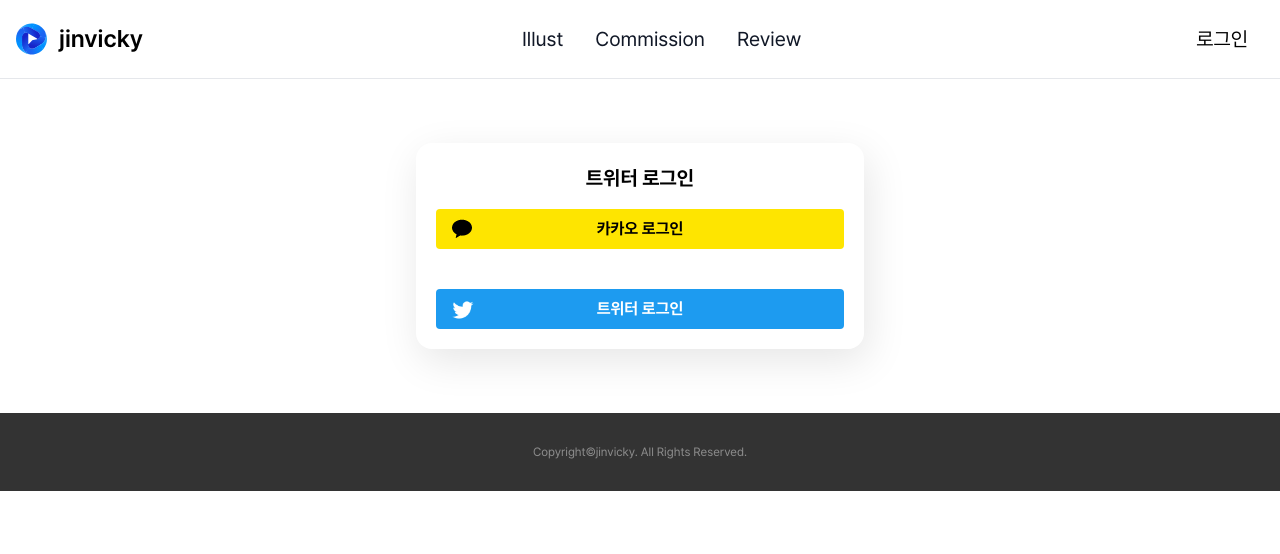
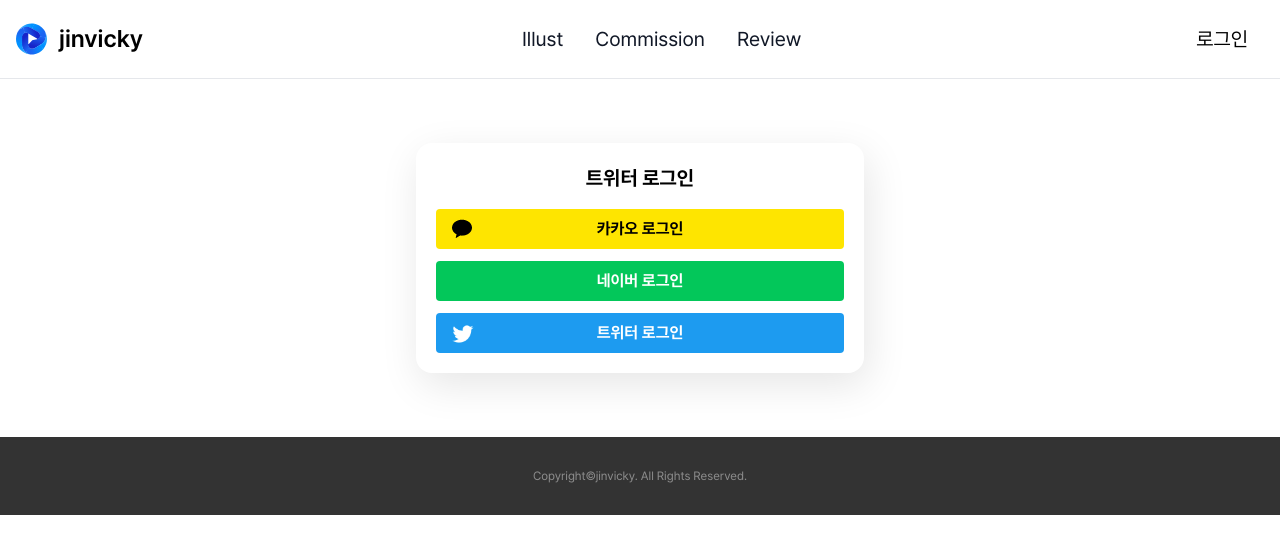
Before and after one commit to CM-WORLD/FRONT-END, a React (Create React App) app: page /sign/in in a window 1280 px wide. Shown: the top 554 px of the page. Built offline with nearby package versions, Linux system fonts and the light colour scheme; no server answers.

Commit message:
Feat: 네이버 버튼 색깔, ui 기본 추가

```diff
--- a/src/libs/locale/locale_en.json
+++ b/src/libs/locale/locale_en.json
@@ -5,6 +5,7 @@
     "logout": "Sign up",
     "twitter": "Twitter",
     "kakao": "Kakao",
+    "naver": "Naver",
     "cms_history": "Commission Applications",
     "cms_apply": "Apply for Commission",
     "payment": "Payment",
--- a/src/libs/locale/locale_ko.json
+++ b/src/libs/locale/locale_ko.json
@@ -5,6 +5,7 @@
     "logout": "로그아웃",
     "twitter_login": "트위터 로그인",
     "kakao_login": "카카오 로그인",
+    "naver_login": "네이버 로그인",
     "cms_apply_history": "커미션 신청 내역",
     "cms_apply": "커미션 신청",
     "payment": "결제",
--- a/src/routers/signIn/loading/SigninTwitterLoading.tsx
+++ b/src/routers/signIn/loading/SigninTwitterLoading.tsx
@@ -19,6 +19,16 @@ const SigninTwitterLoading = () => {
       },
       (data) => {
         console.log("success", data);
+
+        window.location.href = "/";
+        // const referer = localStorage.getItem("referer");
+      // if (
+      //   referer === null ||
+      //   referer === "/login/kakao" ||
+      //   referer === "/sign/in"
+      // ) {
+      //   window.location.href = "/";
+      // } else window.location.href = referer;
       },
       (data) => {
         console.log("error: ", data);
--- a/src/routers/signIn/page/component/index.tsx
+++ b/src/routers/signIn/page/component/index.tsx
@@ -56,7 +56,9 @@ const LoginBtnsComponent = () => {
           </div>
         </Button>
 
-        <Button onClick={() => loginButtonHandler(EAccountType.Naver)}>
+        <Button
+          className="cursor-pointer bg-naver"
+        onClick={() => loginButtonHandler(EAccountType.Naver)}>
           <Locale k="naver_login" />
         </Button>
         <Button
--- a/tailwind.config.js
+++ b/tailwind.config.js
@@ -12,6 +12,7 @@ module.exports = {
         'mint': '#17d1c2',
         'kakao': "#FEE500",
         'twitter': "#1D9BF0",
+        'naver': "#03C75A"
       }
     },
   },
```
